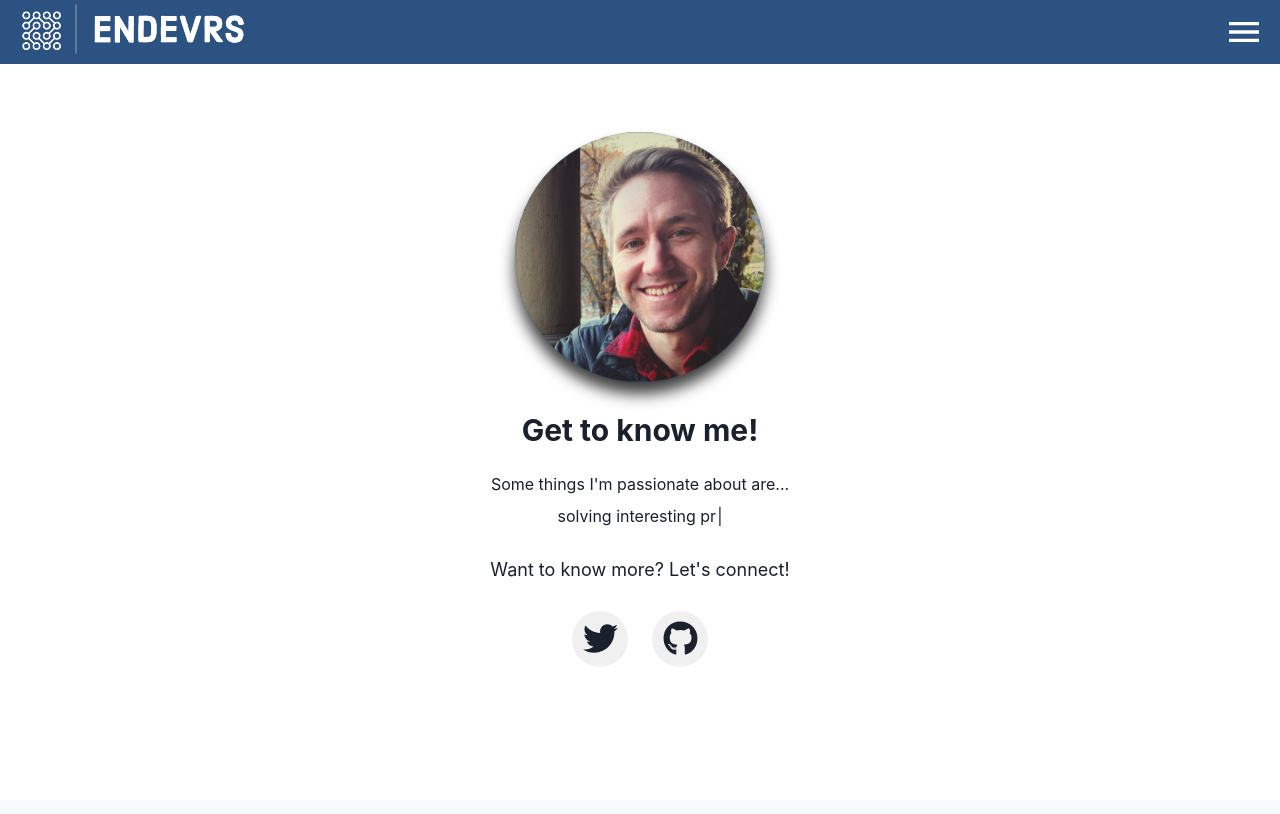
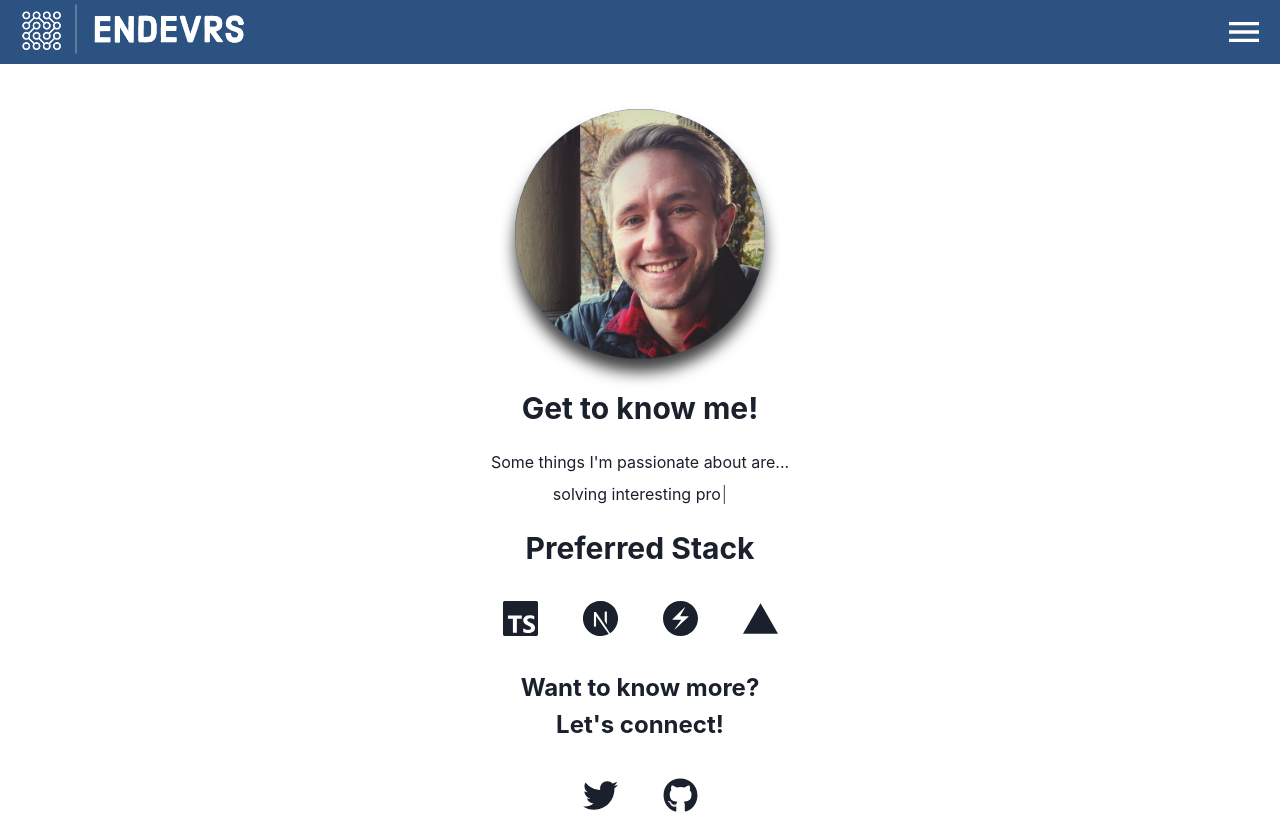
Before and after one commit to Seth-McKilla/mckilla-dot-dev-old, a Next.js app: page /about-me in a window 1280 px wide. Shown: the top 814 px of the page. Built offline with nearby package versions, Linux system fonts and the light colour scheme.

Commit message:
Add preferred stack section to about page

```diff
--- a/components/LinkIcon.tsx
+++ b/components/LinkIcon.tsx
@@ -11,8 +11,10 @@ interface Props {
 export default function LinkIcon({ children, label, href, size = 8 }: Props) {
   return (
     <chakra.button
-      bg={useColorModeValue("blackAlpha.100", "whiteAlpha.100")}
       rounded="full"
+      _hover={{
+        bg: useColorModeValue("blue.100", "blue.100"),
+      }}
       w={size}
       h={size}
       cursor="pointer"
@@ -24,9 +26,6 @@ export default function LinkIcon({ children, label, href, size = 8 }: Props) {
       alignItems="center"
       justifyContent="center"
       transition="background 0.3s ease"
-      _hover={{
-        bg: useColorModeValue("blackAlpha.200", "whiteAlpha.200"),
-      }}
       fontSize={size * 2.5}
     >
       <VisuallyHidden>{label}</VisuallyHidden>
--- a/pages/about-me.tsx
+++ b/pages/about-me.tsx
@@ -1,5 +1,4 @@
 import Image from "next/image";
-import type { NextPage } from "next";
 import Typewriter from "typewriter-effect";
 import {
   Flex,
@@ -11,9 +10,17 @@ import {
   VStack,
 } from "@chakra-ui/react";
 import { FaGithub, FaTwitter } from "react-icons/fa";
+import {
+  SiTypescript,
+  SiNextdotjs,
+  SiChakraui,
+  SiVercel,
+} from "react-icons/si";
 import { Layout, LinkIcon } from "components";
 import { shuffle } from "utils";
 import headShot from "../public/seth-headshot.png";
+
+import type { NextPage } from "next";
 
 const passions = [
   "all things javascript.",
@@ -38,10 +45,7 @@ const AboutMe: NextPage = () => {
     >
       <Flex
         p={8}
-        mt={{
-          base: 20,
-          md: 0,
-        }}
+        mt={20}
         flex={1}
         align="center"
         justify="center"
@@ -53,7 +57,6 @@ const AboutMe: NextPage = () => {
               sx={{
                 height: "250px",
                 width: "250px",
-                border: `5px solid blue.700`,
                 backgroundColor: "blue.700",
                 borderRadius: "50%",
                 boxShadow: "0 10px 15px 0px rgba(0, 0, 0, 0.8)",
@@ -86,9 +89,7 @@ const AboutMe: NextPage = () => {
             <Heading fontSize={{ base: "xl", lg: "3xl" }} pb={4}>
               {"Get to know me!"}
             </Heading>
-
             <Text>{"Some things I'm passionate about are..."}</Text>
-
             <Typewriter
               options={{
                 strings: shuffle(passions),
@@ -99,10 +100,38 @@ const AboutMe: NextPage = () => {
               }}
             />
 
-            <Text fontSize="lg" pt={5}>
-              {"Want to know more? Let's connect!"}
-            </Text>
+            <Heading fontSize={{ base: "xl", lg: "3xl" }} pt={4} pb={4}>
+              {"Preferred Stack"}
+            </Heading>
+            <HStack spacing={6}>
+              <LinkIcon
+                label="Typescript"
+                href="https://typescript.org/"
+                size={14}
+              >
+                <SiTypescript />
+              </LinkIcon>
+              <LinkIcon label="NextJS" href="https://nextjs.org/" size={14}>
+                <SiNextdotjs />
+              </LinkIcon>
+              <LinkIcon
+                label="Chakra UI"
+                href="https://chakra-ui.com/"
+                size={14}
+              >
+                <SiChakraui />
+              </LinkIcon>
+              <LinkIcon label="Vercel" href="https://vercel.com/" size={14}>
+                <SiVercel />
+              </LinkIcon>
+            </HStack>
 
+            <Heading fontSize={{ base: "xl", lg: "2xl" }} pt={5}>
+              {"Want to know more?"}
+            </Heading>
+            <Heading fontSize={{ base: "xl", lg: "2xl" }}>
+              {"Let's connect!"}
+            </Heading>
             <HStack spacing={6} pt={5}>
               <LinkIcon
                 label="Twitter"
--- a/pages/posts/index.tsx
+++ b/pages/posts/index.tsx
@@ -10,9 +10,7 @@ interface Props {
   allPosts: Post[];
 }
 
-const Posts: NextPage<Props> = (props) => {
-  const { allPosts } = props;
-
+const Posts: NextPage<Props> = ({ allPosts }) => {
   const [posts, setPosts] = useState<Post[]>(allPosts);
   const [search, setSearch] = useState<string>("");
 
```
